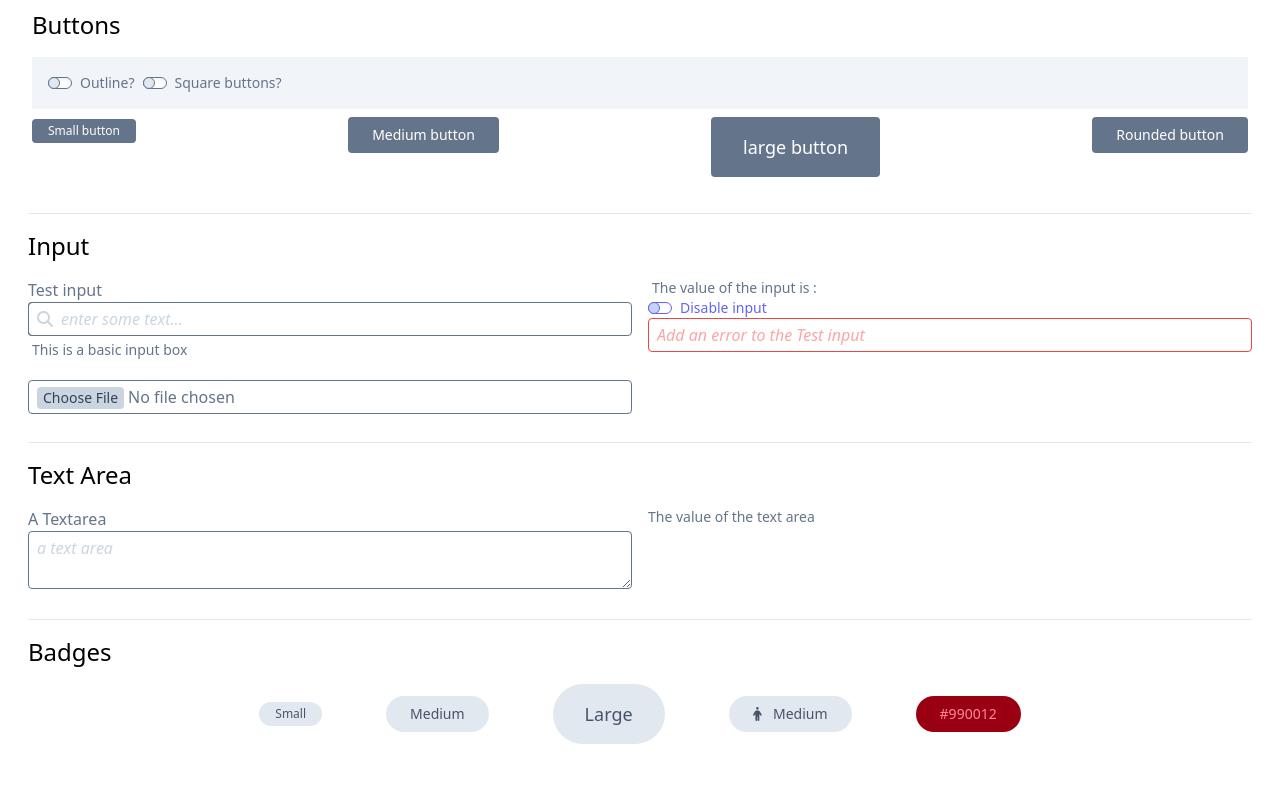
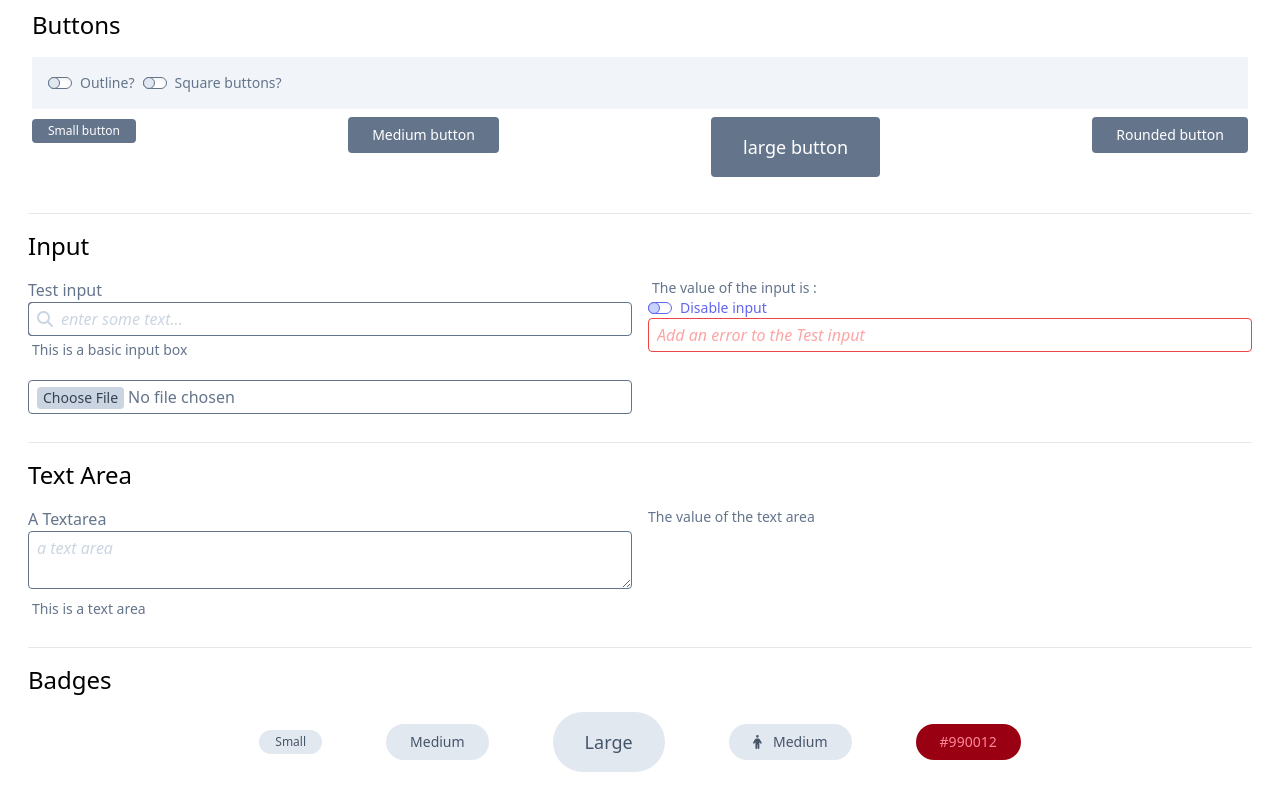
Before and after one commit to richardhulbert/vue3-tailwind-components, a Vue app: page / in a window 1280 px wide. Shown: the part 701-1501 px from the top of the page. Before the commit the page ends 1473 px from the top, so only its background shows below. Built offline with nearby package versions, Linux system fonts and the light colour scheme.

Commit message:
Fixed bug missing description and error messaage in TwTextarea.vue

```diff
--- a/package.json
+++ b/package.json
@@ -1,6 +1,6 @@
 {
   "name": "vue3-tailwind-components",
-  "version": "0.1.9",
+  "version": "0.1.10",
   "description": "A library of Vue 3 components that use Tailwind",
   "keywords": [
     "vue3",
--- a/src/App.vue
+++ b/src/App.vue
@@ -353,7 +353,7 @@ function handleChangeTheme(){
       <h1 class="my-4 text-2xl">Text Area</h1>
       <div class="grid grid-cols-2 gap-4">
         <div>
-          <tw-textarea placeholder="a text area" :color="accentColor" v-model="textareaValue">A Textarea</tw-textarea>
+          <tw-textarea placeholder="a text area" :color="accentColor" v-model="textareaValue" description="This is a text area" :error="inputError">A Textarea</tw-textarea>
         </div>
         <div>
           <h4 class="text-primary-500 text-sm">The value of the text area</h4>
--- a/src/components/textarea/TwTextarea.vue
+++ b/src/components/textarea/TwTextarea.vue
@@ -87,6 +87,8 @@ export default {
     <slot></slot>
   </label>
   <textarea @input="handleChange" :name="formNameAndId" :id="formNameAndId"  v-model="inputVal" :placeholder="placeholder" :class="inputClass"  class="w-full border focus:shadow-inner py-1 px-2 rounded  outline-none  disabled:cursor-not-allowed">{{modelValue}}</textarea>
+  <div v-if="hasError" class="m-1 text-sm text-danger-500">{{error}}</div>
+  <div v-else :class="descriptionClass" class="m-1 text-sm">{{description}}</div>
 </template>
 
 <style scoped>
```
